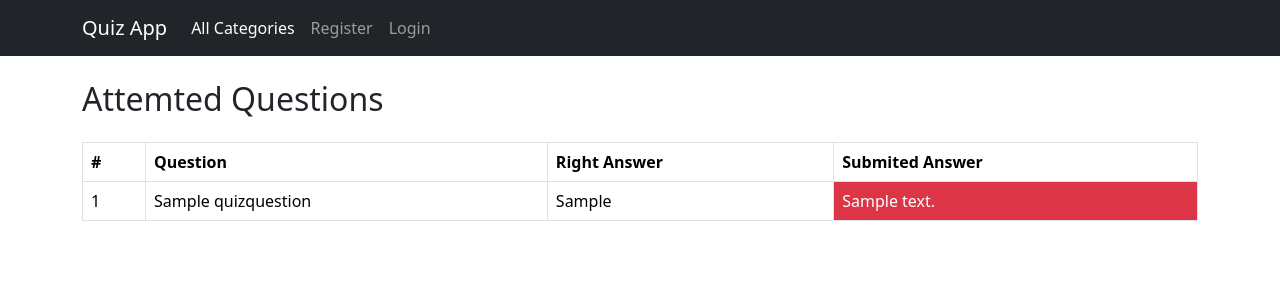
After one commit to SergeyViskov/django_apps, a Django app: template quizapp/main/templates/result.html in a window 1280 px wide. The commit adds this page. Shown: the top 300 px of the page. Run offline with Django 3.2, Linux system fonts and the light colour scheme; the template is opened without the code that fills it: values that come from a table or form of the project are taken from there, others are empty; tables that the repository leaves empty hold one stand-in row (values such as "Sample post").

Commit message:
вывод результата ответов

```diff
--- a/quizapp/main/admin.py
+++ b/quizapp/main/admin.py
@@ -7,5 +7,10 @@ class QuizQuestionAdmin(admin.ModelAdmin):
     list_display = ['question', 'level']
 
 
+class UserSubmittedAnswerAdmin(admin.ModelAdmin):
+    ilst_display = ['id', 'question', 'user', 'right_answer']
+
+
 admin.site.register(models.QuizCategory)
 admin.site.register(models.QuizQuestions, QuizQuestionAdmin)
+admin.site.register(models.UserSubmittedAnswer, UserSubmittedAnswerAdmin)
--- a/quizapp/main/models.py
+++ b/quizapp/main/models.py
@@ -1,4 +1,5 @@
 from django.db import models
+from django.contrib.auth.models import User
 
 
 class QuizCategory(models.Model):
@@ -28,3 +29,12 @@ class QuizQuestions(models.Model):
 
     def __str__(self):
         return self.question
+
+
+class UserSubmittedAnswer(models.Model):
+    question = models.ForeignKey(QuizQuestions, on_delete=models.CASCADE)
+    user = models.ForeignKey(User, on_delete=models.CASCADE)
+    right_answer = models.CharField(max_length=200)
+
+    class Meta:
+        verbose_name_plural = 'User Submitted Answer'
--- a/quizapp/main/templates/all-category.html
+++ b/quizapp/main/templates/all-category.html
@@ -9,7 +9,7 @@
             <div class="card-body">
               <h5 class="card-title">{{ category.title }}</h5>
               <p class="card-text">{{ category.detail }}</p>
-              <a href="{% url 'category_questions' category.id %}" class="btn btn-primary">Go somewhere</a>
+              <a href="{% url 'category_questions' category.id %}" class="btn btn-primary">Начать тестирование</a>
             </div>
           </div>
           {% endfor %}
--- a/quizapp/main/templates/category-questions.html
+++ b/quizapp/main/templates/category-questions.html
@@ -5,7 +5,7 @@
 <h3 class="my-4">Category: {{ category.title }}</h3>
 
 <div class="card my-4">
-    <h4 class="card-header">{{question.question}}</h4>
+    <h4 class="card-header">{{question.question}} <span class="timer float-end">asas</span></h4>
     <form method="post" action="{% url 'submit_answer' category.id question.id %}">
         {% csrf_token %}
         <div class="card-body">
--- /dev/null
+++ b/quizapp/main/templates/result.html
@@ -0,0 +1,32 @@
+{% extends 'base.html' %}
+{% load static %}
+{% block title %}{{ category.title }} Questions{% endblock %}
+{% block content %}
+<h2 class="my-4">Attemted Questions</h2>
+
+<table class="table table-bordered">
+    <thead>
+        <tr>
+        <th>#</th>
+        <th>Question</th>
+        <th>Right Answer</th>
+        <th>Submited Answer</th>
+    </tr>
+    </thead>
+    <tbody>
+        {% for row in result %}
+        <tr>
+            <td>{{ row.id }}</td>
+            <td>{{ row.question }}</td>
+            <td>{{ row.question.right_opt }}</td>
+            {% if row.question.right_opt == row.right_answer %}
+            <td class="bg-success text-white">{{ row.right_answer }}</td>
+            {% else %}
+            <td class="bg-danger text-white">{{ row.right_answer }}</td>
+            {% endif %}
+        </tr>
+        {% endfor %}
+    </tbody>
+</table>
+
+{% endblock %}
```
Also changed, not shown: quizapp/main/views.py (+14 -1 lines), quizapp/main/migrations/0002_usersubmittedanswer.py (added).
